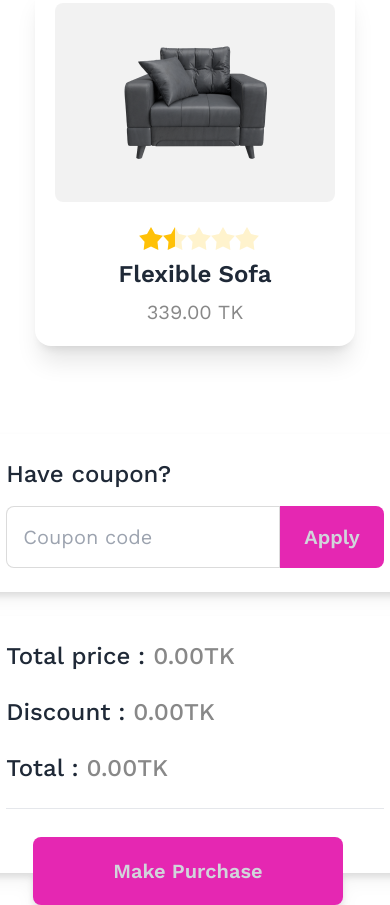
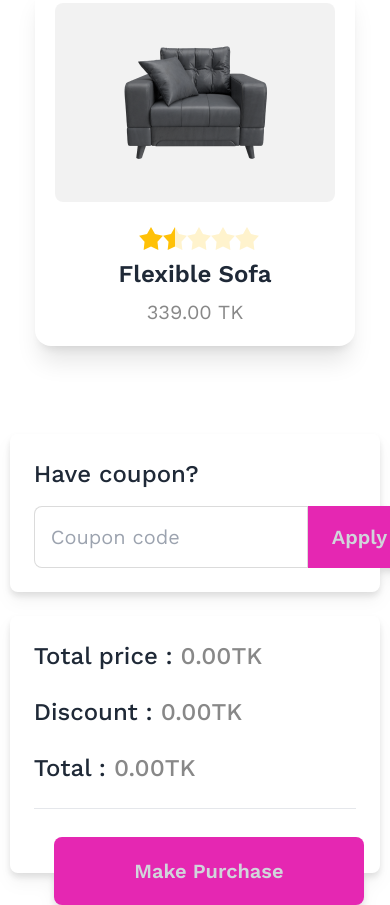
Before and after one commit to Shahriar-Tonmoy/summer-sale, a plain HTML site: page index.html in a window 390 px wide. Shown: the part 4404-5309 px from the top of the page. Drawn offline with nearby package versions, Linux system fonts and the light colour scheme; a script that the page names is missing.

Commit message:
mobile responsive small change of cart section

```diff
--- a/index.html
+++ b/index.html
@@ -405,7 +405,7 @@
                     </div>
                 </div>
             </div>
-            <div class="flex-1 pt-0 lg:pt-20 flex flex-col">
+            <div class="flex-1 pt-0 lg:pt-20 flex flex-col w-[95%]">
                 <div class="p-6 bg-white rounded-lg drop-shadow-lg mb-6 w-full lg:w-4/5">
                     <h1 class="text-2xl font-medium mb-4 ">Have coupon?</h1>
                     <div class="flex">
```
